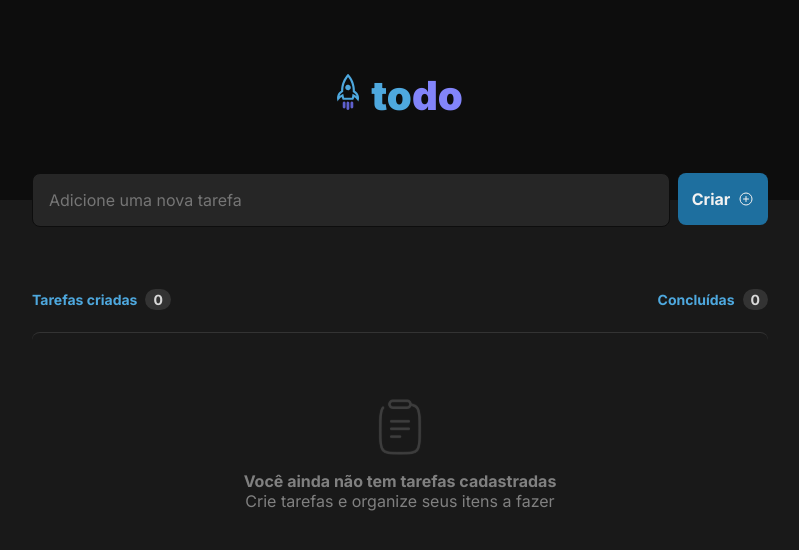
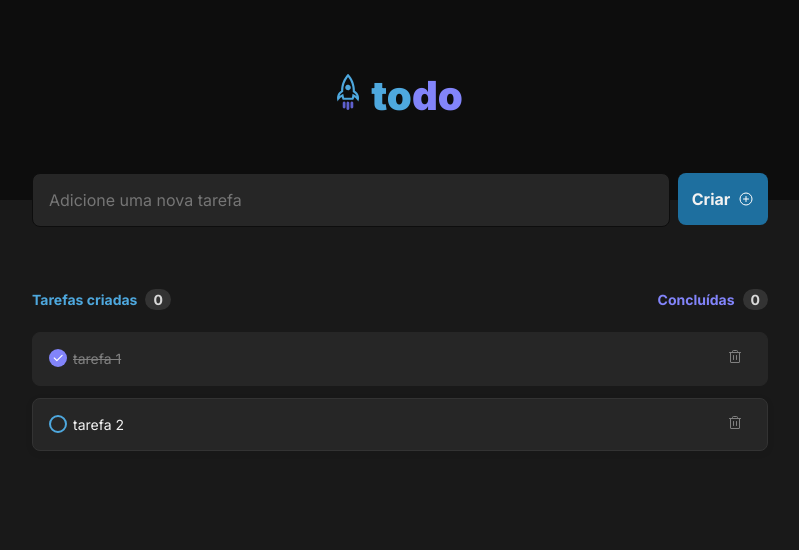
Before and after one commit to palomacardos0/todo-list, a React (Vite) app: page / in a window 1280 px wide. Shown: the top 550 px of the page, without its empty margins (240-1039 px from the left). Built offline with nearby package versions, Linux system fonts and the light colour scheme.

Commit message:
feat(task): cria conteudo das tasks caso a lista não esteja vazia

```diff
--- a/package.json
+++ b/package.json
@@ -9,9 +9,11 @@
     "preview": "vite preview"
   },
   "dependencies": {
+    "@types/uuid": "^9.0.0",
     "phosphor-react": "^1.4.1",
     "react": "^18.2.0",
-    "react-dom": "^18.2.0"
+    "react-dom": "^18.2.0",
+    "uuid": "^9.0.0"
   },
   "devDependencies": {
     "@types/react": "^18.0.24",
--- a/src/components/InputTodo.tsx
+++ b/src/components/InputTodo.tsx
@@ -7,7 +7,7 @@ export function InputTodo() {
     <form action="" className={styles.formAddTodo}>
       <input type="text" placeholder="Adicione uma nova tarefa" />
       <button type="submit">
-        Criar <PlusCircle size={16} />
+        Criar <PlusCircle size={16} color={'white'} />
       </button>
     </form>
   )
--- a/src/components/TodoList.tsx
+++ b/src/components/TodoList.tsx
@@ -1,7 +1,30 @@
 import styles from './todoList.module.css'
 import ListIcon from '../assets/list-icon.svg'
 
+import { v4 as uuidv4 } from 'uuid'
+import { useState } from 'react'
+import { Check, Trash } from 'phosphor-react'
+
+interface todoListProps {
+  title: string
+  id: string
+  isComplet: boolean
+}
+
 export function TodoList() {
+  const [listTodo, setListTodo] = useState([
+    {
+      title: 'tarefa 1',
+      id: uuidv4(),
+      isComplet: true
+    },
+    {
+      title: 'tarefa 2',
+      id: uuidv4(),
+      isComplet: false
+    }
+  ])
+
   return (
     <section className={styles.todoContent}>
       <div className={styles.todoContent__header}>
@@ -16,6 +39,7 @@ export function TodoList() {
         </div>
       </div>
 
+      {listTodo.length === 0 ? (
         <div className={styles.todoContent__empty}>
           <img src={ListIcon} alt="" />
           <p>
@@ -23,6 +47,44 @@ export function TodoList() {
             Crie tarefas e organize seus itens a fazer
           </p>
         </div>
+      ) : (
+        <div>
+          {listTodo.map(task => {
+            return (
+              <div
+                className={`${styles.todoContent__task} ${
+                  task.isComplet
+                    ? styles.todoContent__taskDisabled
+                    : styles.todoContent__taskActive
+                }`}
+                key={task.id}
+              >
+                <button
+                  className={`${styles.todoContent__buttomCheck}  ${
+                    task.isComplet
+                      ? styles.todoContent__buttomDisabled
+                      : styles.todoContent__buttomActive
+                  }`}
+                >
+                  {task.isComplet && (
+                    <Check size={12} weight="bold" color="white" />
+                  )}
+                </button>
+                <p
+                  className={`${styles.todoContent__paragraph} ${
+                    task.isComplet
+                      ? styles.todoContent__paragraphDisabled
+                      : styles.todoContent__paragraphActive
+                  }`}
+                >
+                  {task.title}
+                </p>
+                <Trash size={16} />
+              </div>
+            )
+          })}
+        </div>
+      )}
     </section>
   )
 }
--- a/src/components/inputTodo.module.css
+++ b/src/components/inputTodo.module.css
@@ -33,6 +33,7 @@
 
   transition: background 0.2s;
 }
+
 .formAddTodo button:hover {
   background: var(--blue);
 }
--- a/src/components/todoList.module.css
+++ b/src/components/todoList.module.css
@@ -22,6 +22,9 @@
   border-radius: 14px;
   margin-left: 8px;
 }
+.todoContent__header div:nth-child(2) {
+  color: var(--purple);
+}
 
 .todoContent__empty {
   display: flex;
@@ -39,3 +42,57 @@
 .todoContent__empty img {
   height: 56px;
 }
+
+.todoContent__buttomCheck {
+  height: 18px;
+  width: 18px;
+  border-radius: 9px;
+  line-height: 0;
+  display: flex;
+  align-items: center;
+  justify-content: center;
+}
+
+.todoContent__buttomActive {
+  border: 2px solid var(--blue);
+  background: transparent;
+}
+
+.todoContent__buttomDisabled {
+  border: none;
+  outline: none;
+  background-color: var(--purple);
+}
+
+.todoContent__task {
+  width: 100%;
+  background: #262626;
+
+  border-radius: 8px;
+  margin-bottom: 12px;
+  padding: 16px;
+  display: grid;
+  grid-template-columns: 24px 1fr 24px;
+}
+.todoContent__taskActive {
+  border: 1px solid #333333;
+  box-shadow: 0px 2px 8px rgba(0, 0, 0, 0.06);
+}
+.todoContent__taskDisabled {
+  border: 1px solid #262626;
+}
+
+.todoContent__paragraph {
+  font-weight: 400;
+  font-size: 14px;
+  line-height: 140%;
+}
+
+.todoContent__paragraphActive {
+  color: var(--gray-100);
+}
+
+.todoContent__paragraphDisabled {
+  text-decoration-line: line-through;
+  color: var(--gray-300);
+}
```
Also changed, not shown: 1 other file (tests, documents, lock files or other folders). Lines whose indentation alone changed are shown as unchanged.
